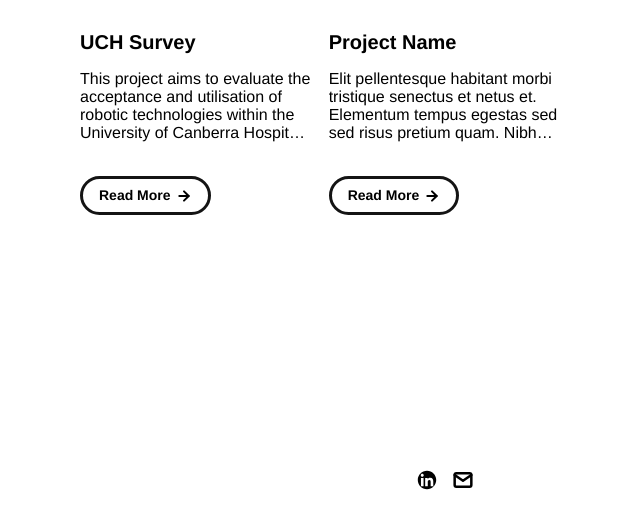
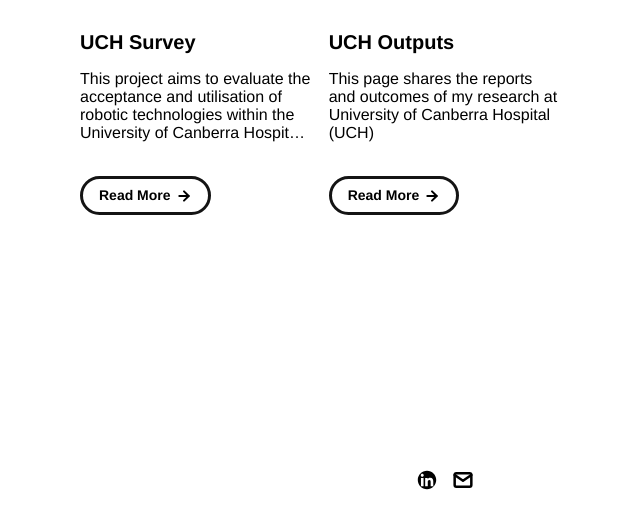
Before and after one commit to AmirAsadi-Research/AmirAsadi-Research.github.io, a plain HTML site: page index.html in a window 1280 px wide. Shown: the part 1542-2066 px from the top of the page, without its empty margins (195-835 px from the left). Drawn offline with Linux system fonts and the light colour scheme.

Commit message:
Update index.html

```diff
--- a/index.html
+++ b/index.html
@@ -161,8 +161,8 @@
           <div class="project-card">
             <img src="./assets/images/code.jpeg" class="project-image">
             <div class="project-card-text-container">
-              <div class="subheader-text project-title">Project Name</div>
-              <div class="body-text project-card-text">Elit pellentesque habitant morbi tristique senectus et netus et. Elementum tempus egestas sed sed risus pretium quam. Nibh ipsum consequat nisl vel pretium</div>
+              <div class="subheader-text project-title">UCH Outputs</div>
+              <div class="body-text project-card-text">This page shares the reports and outcomes of my research at University of Canberra Hospital (UCH)</div>
             </div>
             <a class="button" href="./project-pages/project-template.html">
               <span class="button-text">Read More</span>
```
